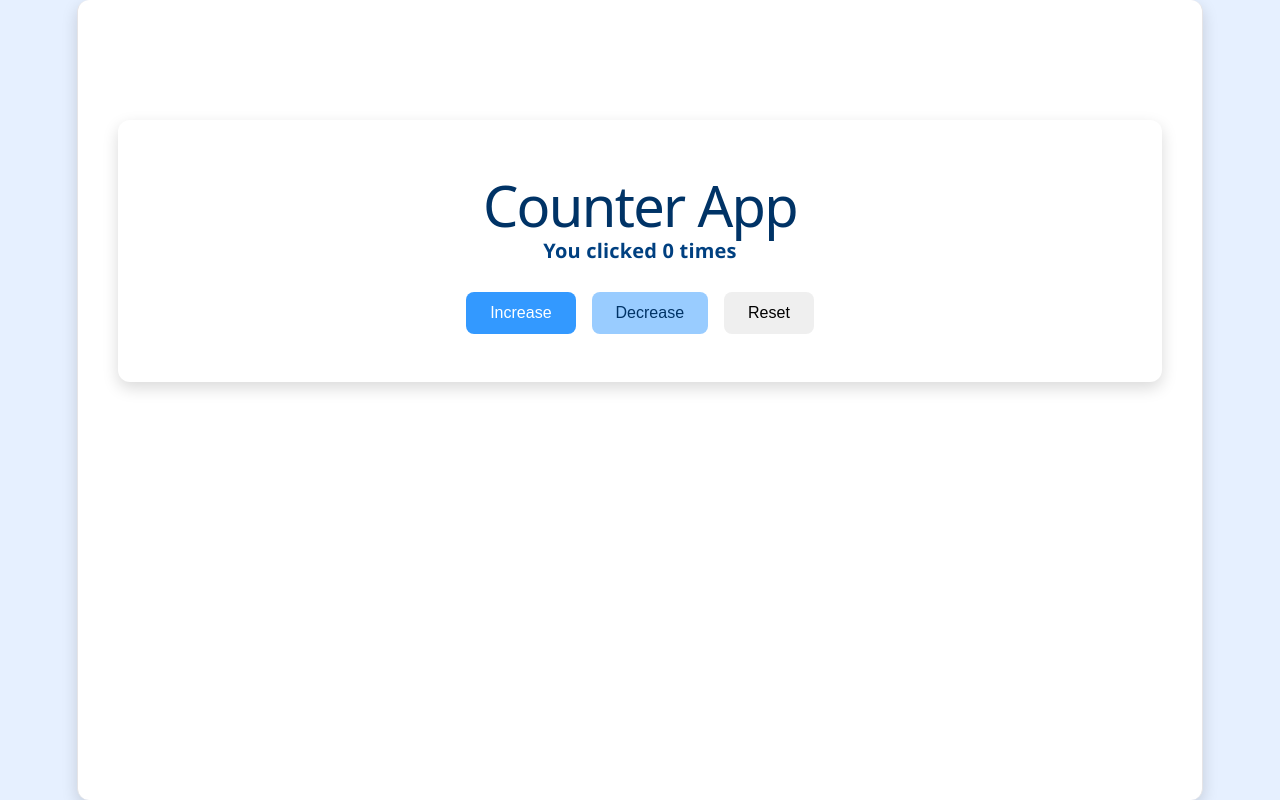
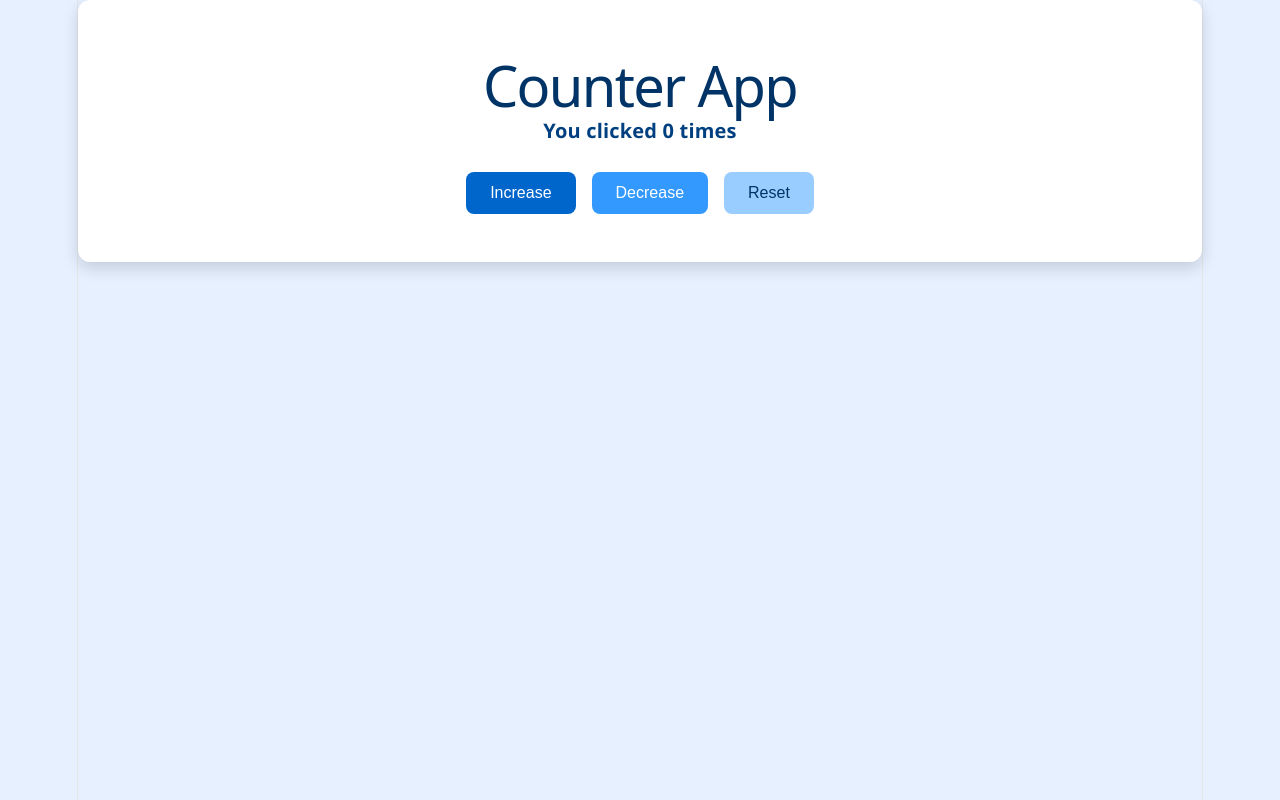
Before and after one commit to Gayathri-Sreekumar/react-counter-app, a React (Vite) app: page / in a window 1280 px wide. Built offline with nearby package versions, Linux system fonts and the light colour scheme.

Commit message:
fix: update app styling and remove card outline

```diff
--- a/src/App.css
+++ b/src/App.css
@@ -1,37 +1,39 @@
-/* Background */
+
 body {
-  background-color: #e6f0ff; /* soft light blue */
+  background-color: #e6f0ff;
   font-family: "Segoe UI", Arial, sans-serif;
   margin: 0;
   padding: 0;
+  min-height: 100vh;
+  display: flex;
+  justify-content: center;
+  align-items: center;
 }
 
-/* Center container */
-div {
+
+.card {
   text-align: center;
-  margin-top: 80px;
   background: white;
   padding: 40px;
   border-radius: 12px;
   box-shadow: 0 6px 16px rgba(0, 0, 0, 0.15);
-  display: inline-block;
 }
 
-/* Title */
+
 h1 {
-  color: #003366; /* deep navy blue */
+  color: #003366;
   margin-bottom: 20px;
 }
 
-/* Counter text */
+
 p {
   font-size: 20px;
   margin: 20px 0;
   font-weight: bold;
-  color: #004080; /* medium blue */
+  color: #004080;
 }
 
-/* Buttons */
+
 button {
   margin: 8px;
   padding: 12px 24px;
@@ -42,23 +44,23 @@ button {
   transition: transform 0.2s, opacity 0.3s;
 }
 
-/* Different button colors */
-button:nth-child(2) {
-  background-color: #0066cc; /* bright blue */
+
+.button-increase {
+  background-color: #0066cc;
   color: white;
 }
 
-button:nth-child(3) {
-  background-color: #3399ff; /* lighter blue */
+.button-decrease {
+  background-color: #3399ff;
   color: white;
 }
 
-button:nth-child(4) {
-  background-color: #99ccff; /* very light blue */
+.button-reset {
+  background-color: #99ccff;
   color: #003366;
 }
 
-/* Hover effect */
+
 button:hover {
   transform: scale(1.05);
   opacity: 0.9;
--- a/src/index.css
+++ b/src/index.css
@@ -52,7 +52,13 @@
 
 body {
   margin: 0;
+  box-sizing: border-box;
+  margin: 0;
+  padding: 0;
+  border: none;
+  outline: none;
 }
+
 
 #root {
   width: 1126px;
```
